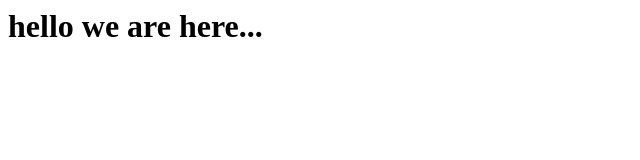
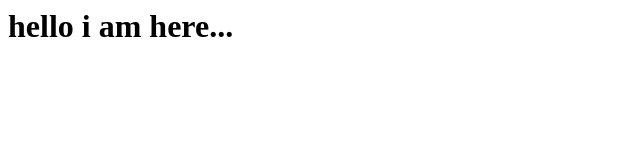
Before and after one commit to kameliyaa/my-first, a plain HTML site: page index.html in a window 1280 px wide. Shown: the whole page, without its empty margins (0-640 px from the left). Drawn offline with Linux system fonts and the light colour scheme.

Commit message:
add  i am

```diff
--- a/index.html
+++ b/index.html
@@ -1 +1 @@
-<h1>hello we are here...</h1>
+<h1>hello i am here...</h1>
```
